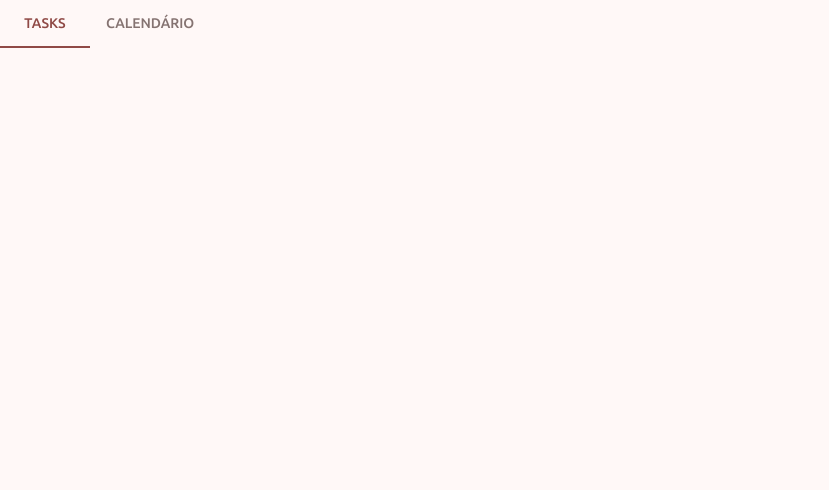
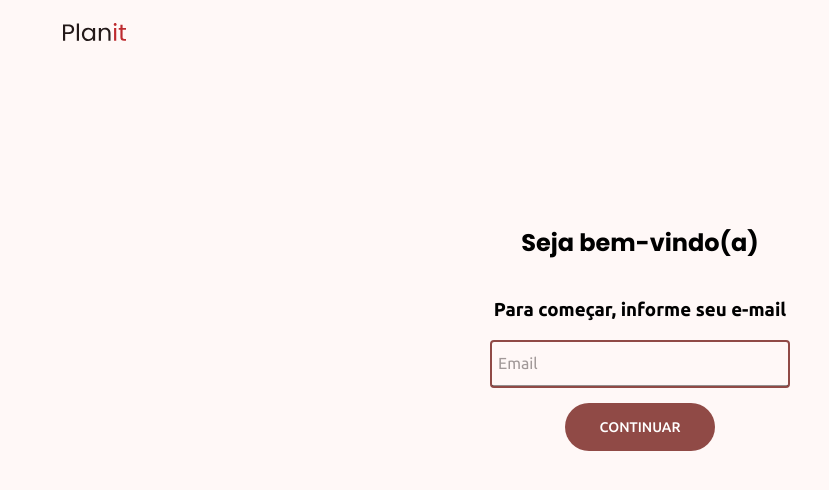
Before and after one commit to projetos-ufape/planIn-web, a React (Vite) app: page / in a window 1280 px wide. Shown: the top 490 px of the page, without its empty margins (0-829 px from the left). Built offline with nearby package versions, Linux system fonts and the light colour scheme.

Commit message:
feat: Login component

```diff
--- /dev/null
+++ b/src/Index.css
@@ -0,0 +1 @@
+@import url("https://fonts.googleapis.com/css2?family=Poppins:ital,wght@0,100;0,200;0,300;0,400;0,500;0,600;0,700;0,800;0,900;1,100;1,200;1,300;1,400;1,500;1,600;1,700;1,800;1,900&family=Ubuntu:ital,wght@0,300;0,400;0,500;0,700;1,300;1,400;1,500;1,700&display=swap");
--- /dev/null
+++ b/src/components/LoginComponent/LoginComponent.module.css
@@ -0,0 +1,53 @@
+.container{
+    min-height: 100vh;
+    min-width: 100vw;
+    background-color:#FFF8F7;
+}
+
+.header{
+    padding: 23px;
+    margin-left: 40px;
+}
+
+.content{
+    display: flex;
+    flex-direction: column;
+    align-items: center;
+    justify-content: center;
+    height: 65vh;
+}
+
+.title{
+    font-family: "Poppins", sans-serif;
+}
+
+.subtitle{
+    font-family: "Ubuntu", sans-serif;
+}
+.btn{
+    border-radius: 100px;
+    background-color: #904A46;
+    color: white;
+    font-size: 14px;
+    text-align: center;
+    padding: 14px;
+    width: 150px;
+    margin-top: 15px;
+    transition: 0.4s;
+    line-height: 20px;
+}
+
+.inputs{
+    text-align: center;
+}
+
+.inputContainer{
+    display: flex;
+    flex-direction: column;
+    align-items: flex-end;
+}
+
+.forgotPassword{
+    font-family: "Ubuntu", sans-serif;
+    color:#904A46;
+}
--- /dev/null
+++ b/src/components/LoginComponent/LoginComponent.tsx
@@ -0,0 +1,96 @@
+import React, { useState } from "react";
+import { Input, Button } from "@mui/material";
+import Logo from "../../assets/Planit.svg";
+import styles from "./LoginComponent.module.css";
+
+const LoginComponent: React.FC = () => {
+  const [email, setEmail] = useState("");
+  const [password, setPassword] = useState("");
+  const [showPassword, setShowPassword] = useState(false);
+
+  const handleEmailSubmit = (e: React.FormEvent<HTMLFormElement>) => {
+    e.preventDefault();
+    setShowPassword(true);
+  };
+
+  const handleLoginSubmit = (e: React.FormEvent<HTMLFormElement>) => {
+    e.preventDefault();
+    console.log("Email:", email);
+    console.log("Password:", password);
+    setEmail("");
+    setPassword("");
+    setShowPassword(false);
+  };
+
+  return (
+    <div>
+      <div className={styles.container}>
+        <section className={styles.header}>
+          <img src={Logo} alt="Logo" />
+        </section>
+        <section className={styles.content}>
+          <h1 className={styles.title}>Seja bem-vindo(a)</h1>
+          <h3 className={styles.subtitle}>Para começar, informe seu e-mail</h3>
+          <form onSubmit={showPassword ? handleLoginSubmit : handleEmailSubmit}>
+            <div className={styles.inputs}>
+              <div className={styles.input}>
+                <Input
+                  value={email}
+                  placeholder="Email"
+                  onChange={(e) => setEmail(e.target.value)}
+                  sx={{
+                    border: "2px solid #904A46",
+                    borderRadius: "4px",
+                    padding: "6px",
+                    width: "300px",
+                  }}
+                />
+              </div>
+              {showPassword && (
+                <div className={styles.inputContainer}>
+                  <div className={styles.input}>
+                    <Input
+                      type="password"
+                      placeholder="Password"
+                      value={password}
+                      onChange={(e) => setPassword(e.target.value)}
+                      sx={{
+                        border: "2px solid #904A46",
+                        padding: "6px",
+                        width: "300px",
+                        marginTop: "5px",
+                      }}
+                    />
+                  </div>
+                  <a className={styles.forgotPassword} href="">Equeceu sua senha ?</a>
+                </div>
+              )}
+              <Button
+                type="submit"
+                sx={{
+                  borderRadius: "100px",
+                  backgroundColor: "#904A46",
+                  color: "white",
+                  fontSize: "14px",
+                  textAlign: "center",
+                  padding: "14px",
+                  width: "150px",
+                  marginTop: "15px",
+                  transition: "0.4s",
+                  lineHeight: "20px",
+                  "&:hover": {
+                    backgroundColor: "#7d423e",
+                  },
+                }}
+              >
+                {showPassword ? "Entrar" : "Continuar"}
+              </Button>
+            </div>
+          </form>
+        </section>
+      </div>
+    </div>
+  );
+};
+
+export default LoginComponent;
--- /dev/null
+++ b/src/pages/Login.tsx
@@ -0,0 +1,9 @@
+import React from "react";
+import LoginComponent from "../components/LoginComponent/LoginComponent";
+const Login = () => {
+  return (
+    <LoginComponent/>
+  );
+};
+
+export default Login;
--- a/src/routes/index.routes.tsx
+++ b/src/routes/index.routes.tsx
@@ -1,13 +1,14 @@
 import { BrowserRouter, Route, Routes } from "react-router-dom";
 
 import { Home } from "../pages/Home";
+import Login from "../pages/Login";
 import { NotFound } from "../pages/NotFound";
 
 export function RouterProvider() {
   return (
     <BrowserRouter basename="/">
       <Routes>
-        <Route caseSensitive path="/" element={<Home />} />
+        <Route caseSensitive path="/" element={<Login />} />
         <Route path="*" element={<NotFound />} />
       </Routes>
     </BrowserRouter>
```
Also changed, not shown: src/assets/Planit.svg (added).
